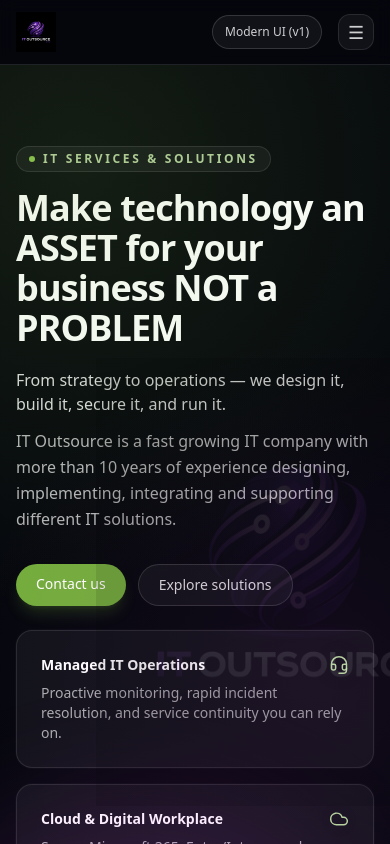
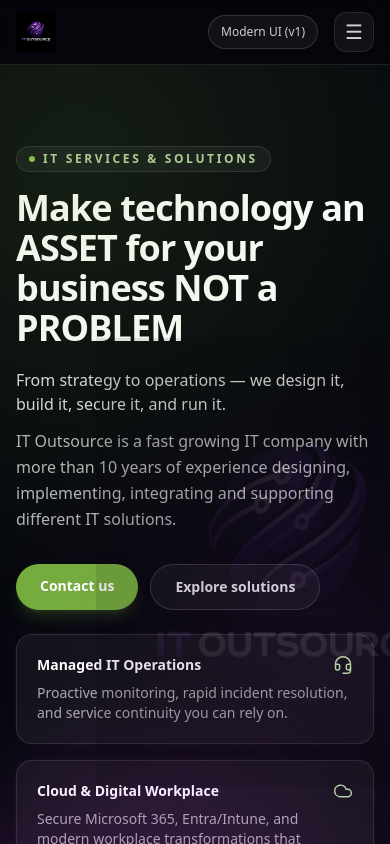
Before and after one commit to gushterovstefan/itosite, a React (Vite) app in the folder website/: page / in a window 390 px wide. Shown: the top 844 px of the page. Built offline with nearby package versions, Linux system fonts and the light colour scheme.

Commit message:
Improve mobile touch targets (buttons, menu, cards)

```diff
--- a/website/src/components/Cards.jsx
+++ b/website/src/components/Cards.jsx
@@ -8,7 +8,7 @@
         whileHover={{ y: -4 }}
         transition={{ type: 'spring', stiffness: 260, damping: 22 }}
         className={
-          'rounded-2xl border border-white/10 bg-white/5 p-6 shadow-[0_0_0_1px_rgba(255,255,255,0.02)] ' +
+          'rounded-2xl border border-white/10 bg-white/5 p-5 md:p-6 shadow-[0_0_0_1px_rgba(255,255,255,0.02)] ' +
           className
         }
       >
--- a/website/src/components/Navbar.jsx
+++ b/website/src/components/Navbar.jsx
@@ -74,12 +74,12 @@
           {/* mobile menu button */}
           <button
             type="button"
-            className="ml-1 inline-flex h-9 w-9 items-center justify-center rounded-xl border border-white/10 bg-white/5 text-white/80 hover:text-white md:hidden"
+            className="ml-1 inline-flex h-10 w-10 items-center justify-center rounded-xl border border-white/10 bg-white/5 text-white/80 hover:text-white md:hidden"
             aria-label={open ? 'Close menu' : 'Open menu'}
             aria-expanded={open}
             onClick={() => setOpen((v) => !v)}
           >
-            <span className="text-lg leading-none">{open ? '×' : '☰'}</span>
+            <span className="text-xl leading-none">{open ? '×' : '☰'}</span>
           </button>
         </div>
       </div>
--- a/website/src/pages/Home.jsx
+++ b/website/src/pages/Home.jsx
@@ -60,13 +60,13 @@
             <motion.div variants={fadeUp} className="mt-8 flex flex-wrap gap-3">
               <Link
                 to="/contacts"
-                className="rounded-full bg-brand-500 px-5 py-2.5 text-sm font-medium text-white shadow-lg shadow-brand-500/20 hover:bg-brand-400"
+                className="rounded-full bg-brand-500 px-6 py-3 text-sm font-semibold text-white shadow-lg shadow-brand-500/20 hover:bg-brand-400"
               >
                 Contact us
               </Link>
               <Link
                 to="/solutions"
-                className="rounded-full border border-white/15 bg-white/5 px-5 py-2.5 text-sm font-medium text-white/90 hover:bg-white/10"
+                className="rounded-full border border-white/15 bg-white/5 px-6 py-3 text-sm font-semibold text-white/90 hover:bg-white/10"
               >
                 Explore solutions
               </Link>
```
